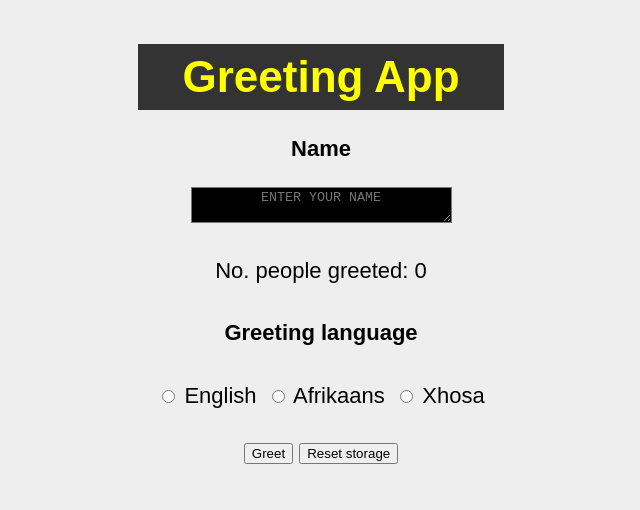
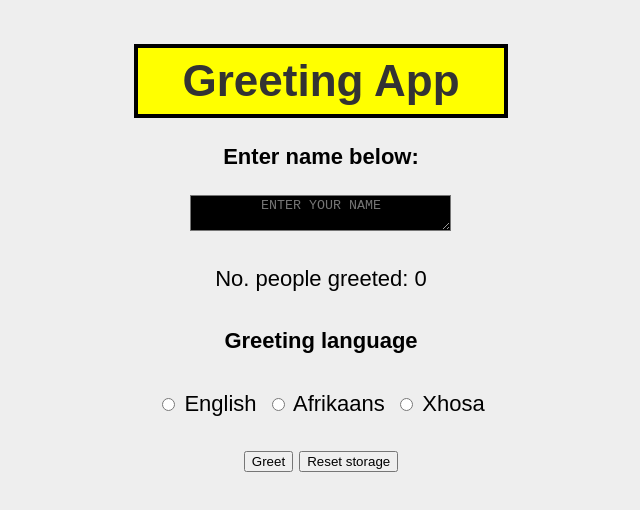
Before and after one commit to TaSiya/greetings, a plain HTML site: page index.html in a window 1280 px wide. In both pictures the pointer is over the element "Greeting App". Shown: the whole page, without its empty margins (319-959 px from the left). Drawn offline with Linux system fonts and the light colour scheme.

Commit message:
forgot the changes but i did them at home

```diff
--- a/css/style.css
+++ b/css/style.css
@@ -16,11 +16,18 @@ header{
    display: inline-block;
    margin-top: 2em;
    color: yellow;
+   border: 4px solid #000;
+}
+
+header:hover{
+  background-color: yellow;
+  color: #333;
 }
 
 section{
-   width: 80%;
+   width: 90%;
    margin: auto;
+
 }
 
 h1,h2,h3{
@@ -41,6 +48,10 @@ textarea{
    color: yellow;
 }
 
+textarea:hover{
+  background-color: yellow;
+  color: #000;
+}
 .upper{
    text-transform: uppercase;
 }
@@ -55,5 +66,4 @@ textarea{
 
 .name{
    font-weight: bold;
-
 }
--- a/index.html
+++ b/index.html
@@ -14,7 +14,7 @@
 
       <section id="inputArea" class="box">
          <div class="container">
-            <label class='name'><p>Name</p></label>
+            <label class='name'><p>Enter name below: </p></label>
             <form class="form1">
                <textarea name="userName" class='textNameInput' placeholder="enter your name" rows="2" cols="30"></textarea>
             </form>
```
